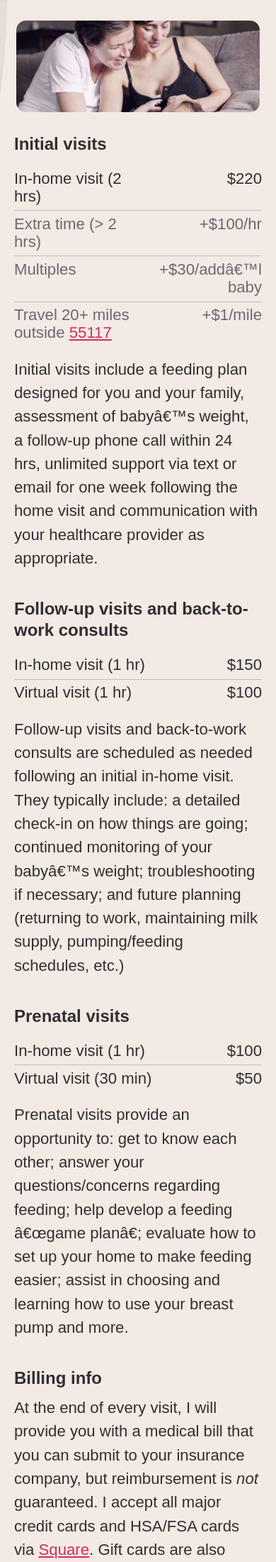
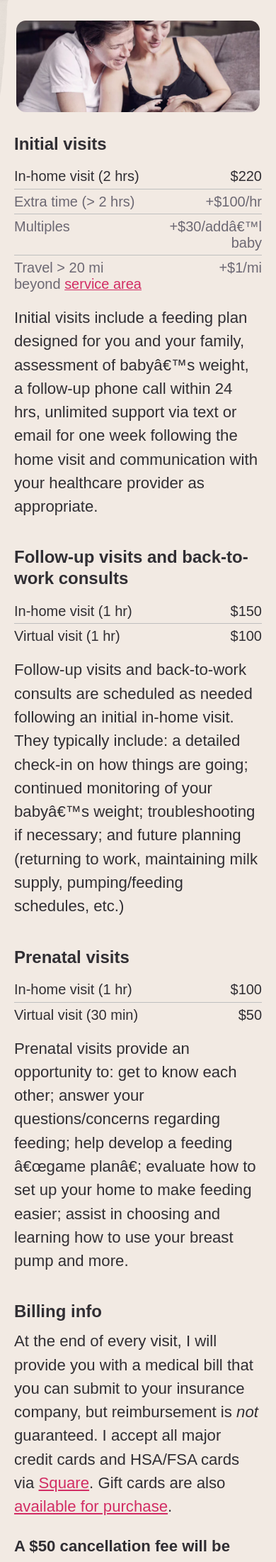
Before and after one commit to bellflowerlactation/bellflower, a Jekyll site: the page built from services.html, in a window 390 px wide. Shown: the part 716-2917 px from the top of the page at 71% size. Built offline with Jekyll 4.4.1, drawn with Linux system fonts in a browser that asks for light colours; some web fonts are replaced.

Commit message:
Update services page with custom map

```diff
--- a/assets/css/bellflower.css
+++ b/assets/css/bellflower.css
@@ -152,10 +152,7 @@
 
 @media screen and (max-width: 40rem) {
 
-    body {
-        padding: 0 calc(var(--grid-unit) * 4);
-        background-size: 150%;
-    }
+    body { padding: 0 calc(var(--grid-unit) * 4); }
 
     h1 { font-size: var(--ms-root-step-3); }
     h2 { font-size: var(--ms-root-step-2); }
@@ -174,7 +171,11 @@
     }
 
     p { margin: 0 0 1em 0; }
-    table { margin: 0.675919em 0; }
+
+    table {
+        font-size: 0.901022em;
+        margin: 0.675919em 0;
+    }
 
 }
 
--- a/services.html
+++ b/services.html
@@ -56,11 +56,11 @@
                 <td class="u-ta:r">+$30/add’l baby</td>
             </tr>
             <tr class="u-tc:g">
-                <td>Travel 20+ miles outside <a href="https://goo.gl/maps/ztCeLVBtzjGweMCLA">55117</a></td>
-                <td class="u-ta:r">+$1/mile</td>
+                <td>Travel > 20 mi beyond <a href="https://www.google.com/maps/d/edit?mid=1iIRRmQEJLUR3QGMsEliTRYPb9F-gTS1f&usp=sharing">service area</a></td>
+                <td class="u-ta:r">+$1/mi</td>
             </tr>
         </table>
-        <p>
+    <p>
             Initial visits include a feeding plan designed for you and your family, assessment of
             baby’s weight, a follow-up phone call within 24 hrs, unlimited support via text or
             email for one week following the home visit and communication with your healthcare
```
